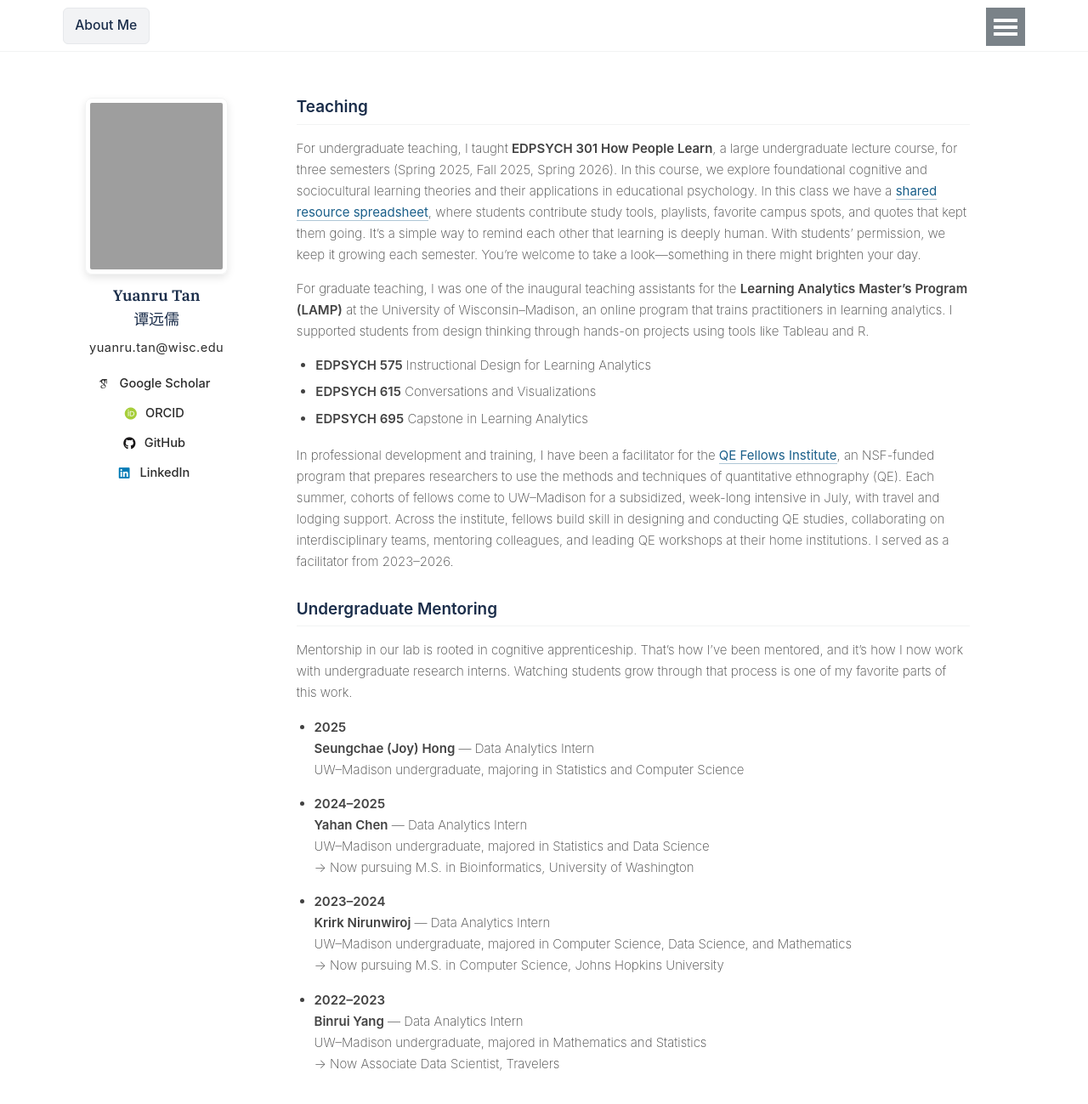
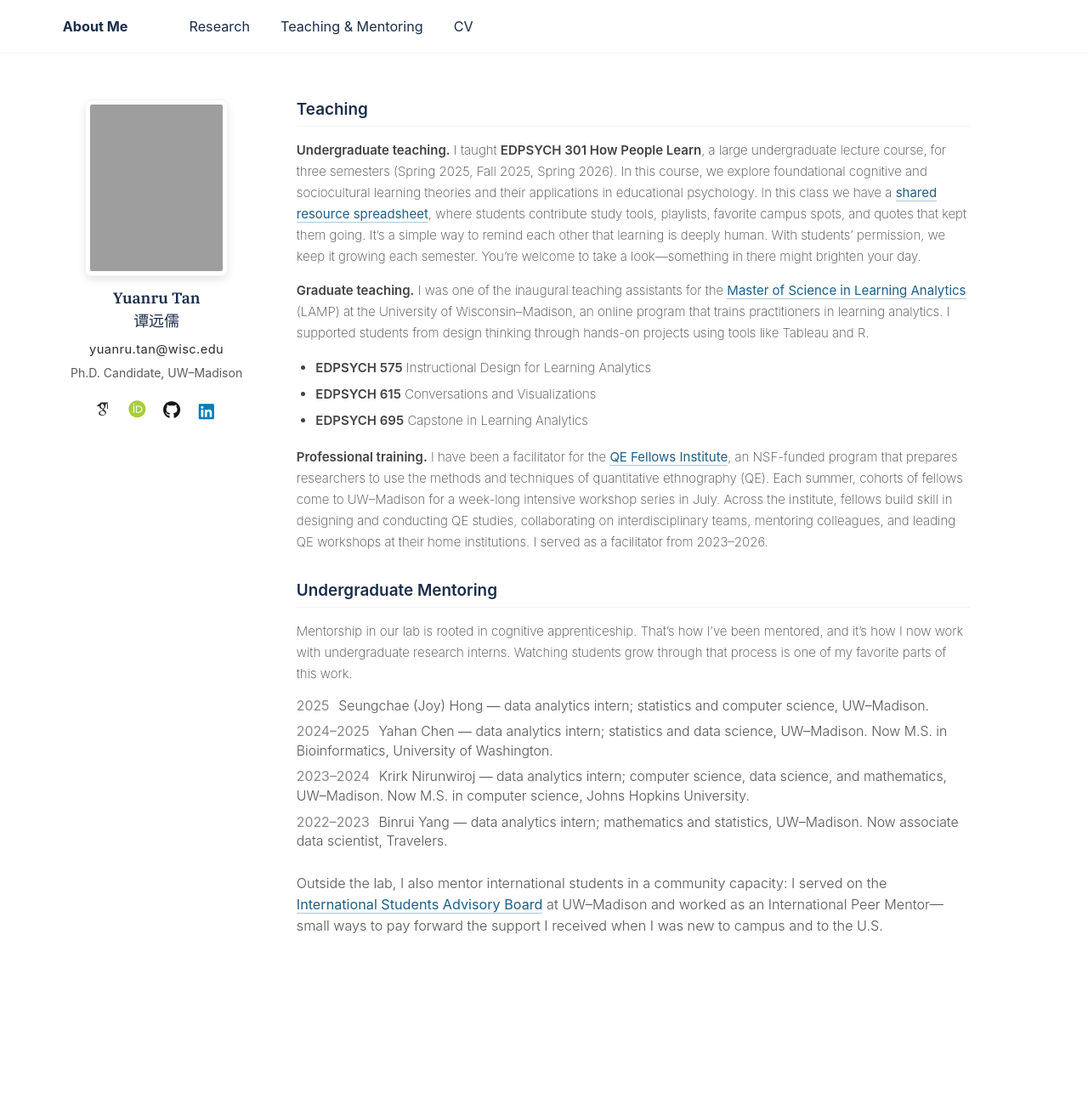
Before and after one commit to tanyuanru/tanyuanru.github.io, a Jekyll site: the page built from _pages/teaching.md, in a window 1280 px wide and 1400 px high. Shown: the top 1299 px of the window at 85% size. Built offline with Jekyll 4.4.1, drawn with Linux system fonts in a browser that asks for light colours; some web fonts are replaced; grey boxes are pictures that could not be loaded.

Commit message:
Update author profile with sidebar byline and improve accessibility of social media links. Refactor news section in 'about.md' to use a list format for better readability. Enhance teaching section in 'teaching.md' with clearer headings and links.

```diff
--- a/_config.yml
+++ b/_config.yml
@@ -35,6 +35,7 @@ author:
   # employer: CRCT
   # uri: https://www.crct.center/
   email: "yuanru.tan@wisc.edu"
+  sidebar_byline: "Ph.D. Candidate, UW–Madison"
 
   # Academic websites
   #academia:
--- a/_includes/author-profile.html
+++ b/_includes/author-profile.html
@@ -23,6 +23,9 @@
   {% endif %}
   {% if author.email %}
   <p class="author__sidebar-line author__sidebar-email">{{ author.email }}</p>
+  {% endif %}
+  {% if author.sidebar_byline %}
+  <p class="author__sidebar-line author__sidebar-byline">{{ author.sidebar_byline }}</p>
   {% endif %}
   {% if author.pronouns %}<p class="author__pronouns">{{ author.pronouns }}</p>{% endif %}
   {% if author.bio %}<p class="author__bio">{{ author.bio }}</p>{% endif %}
@@ -53,7 +56,7 @@
         <li><a href="{{ author.arxiv }}"><i class="ai ai-arxiv ai-fw icon-pad-right"></i>arXiv</a></li>
       {% endif %}
       {% if author.googlescholar %}
-        <li><a href="{{ author.googlescholar }}"><i class="ai ai-google-scholar ai-fw icon-pad-right" aria-hidden="true"></i>Google Scholar</a></li>
+        <li><a href="{{ author.googlescholar }}" aria-label="Google Scholar"><i class="ai ai-google-scholar ai-fw" aria-hidden="true"></i></a></li>
       {% endif %}
       {% if author.semantic %}
         <li><a href="{{ author.semantic }}"><i class="ai ai-semantic-scholar ai-fw icon-pad-right"></i>Semantic Scholar</a></li>
@@ -62,7 +65,7 @@
         <li><a href="{{ author.impactstory }}"><i class="ai ai-impactstory ai-fw icon-pad-right"></i>Impactstory</a></li>
       {% endif %}
       {% if author.orcid %}
-        <li><a href="{{ author.orcid }}"><i class="ai ai-orcid ai-fw icon-pad-right" aria-hidden="true"></i>ORCID</a></li>
+        <li><a href="{{ author.orcid }}" aria-label="ORCID"><i class="ai ai-orcid ai-fw" aria-hidden="true"></i></a></li>
       {% endif %}
       {% if author.pubmed %}
         <li><a href="{{ author.pubmed }}"><i class="ai ai-pubmed ai-fw icon-pad-right"></i>PubMed</a></li>
@@ -83,7 +86,7 @@
         <li><a href="https://dribbble.com/{{ author.dribbble }}"><i class="fab fa-fw fa-dribbble icon-pad-right" aria-hidden="true"></i>Dribbble</a></li>
       {% endif %}
       {% if author.github %}
-        <li><a href="https://github.com/{{ author.github }}"><i class="fab fa-fw fa-github icon-pad-right" aria-hidden="true"></i>GitHub</a></li>
+        <li><a href="https://github.com/{{ author.github }}" aria-label="GitHub"><i class="fab fa-fw fa-github" aria-hidden="true"></i></a></li>
       {% endif %}
       {% if author.kaggle %}
         <li><a href="https://kaggle.com/{{ author.kaggle }}"><i class="fab fa-fw fa-kaggle icon-pad-right" aria-hidden="true"></i>Kaggle</a></li>
@@ -92,7 +95,7 @@
         <li><a href="https://www.stackoverflow.com/users/{{ author.stackoverflow }}"><i class="fab fa-fw fa-stack-overflow icon-pad-right" aria-hidden="true"></i>Stackoverflow</a></li>
       {% endif %}
       {% if author.linkedin %}
-        <li><a href="https://www.linkedin.com/in/{{ author.linkedin }}"><i class="fab fa-fw fa-linkedin icon-pad-right" aria-hidden="true"></i>LinkedIn</a></li>
+        <li><a href="https://www.linkedin.com/in/{{ author.linkedin }}" aria-label="LinkedIn"><i class="fab fa-fw fa-linkedin" aria-hidden="true"></i></a></li>
       {% endif %}
       {% if author.zhihu %}
         <li><a href="https://www.zhihu.com/people/{{ author.zhihu }}"><i class="fab fa-fw fa-zhihu icon-pad-right" aria-hidden="true"></i>Zhihu</a></li>
--- a/_pages/teaching.md
+++ b/_pages/teaching.md
@@ -11,9 +11,9 @@ author_profile: true
 
 <h2>Teaching</h2>
 
-<p>For undergraduate teaching, I taught <strong>EDPSYCH 301 How People Learn</strong>, a large undergraduate lecture course, for three semesters (Spring 2025, Fall 2025, Spring 2026). In this course, we explore foundational cognitive and sociocultural learning theories and their applications in educational psychology. In this class we have a <a href="https://docs.google.com/spreadsheets/d/1kuxEOxmBrjQ17s2QKsQpeB_zjSFWkTfxCUxl_NLQfwo/edit?gid=0#gid=0" target="_blank" rel="noopener noreferrer">shared resource spreadsheet</a>, where students contribute study tools, playlists, favorite campus spots, and quotes that kept them going. It’s a simple way to remind each other that learning is deeply human. With students’ permission, we keep it growing each semester. You’re welcome to take a look—something in there might brighten your day.</p>
+<p><strong>Undergraduate teaching.</strong> I taught <strong>EDPSYCH 301 How People Learn</strong>, a large undergraduate lecture course, for three semesters (Spring 2025, Fall 2025, Spring 2026). In this course, we explore foundational cognitive and sociocultural learning theories and their applications in educational psychology. In this class we have a <a href="https://docs.google.com/spreadsheets/d/1kuxEOxmBrjQ17s2QKsQpeB_zjSFWkTfxCUxl_NLQfwo/edit?gid=0#gid=0" target="_blank" rel="noopener noreferrer">shared resource spreadsheet</a>, where students contribute study tools, playlists, favorite campus spots, and quotes that kept them going. It’s a simple way to remind each other that learning is deeply human. With students’ permission, we keep it growing each semester. You’re welcome to take a look—something in there might brighten your day.</p>
 
-<p>For graduate teaching, I was one of the inaugural teaching assistants for the <strong>Learning Analytics Master’s Program (LAMP)</strong> at the University of Wisconsin–Madison, an online program that trains practitioners in learning analytics. I supported students from design thinking through hands-on projects using tools like Tableau and R.</p>
+<p><strong>Graduate teaching.</strong> I was one of the inaugural teaching assistants for the <a href="https://learninganalytics.education.wisc.edu/" target="_blank" rel="noopener noreferrer">Master of Science in Learning Analytics</a> (LAMP) at the University of Wisconsin–Madison, an online program that trains practitioners in learning analytics. I supported students from design thinking through hands-on projects using tools like Tableau and R.</p>
 
 <ul class="teaching-course-list">
   <li><strong>EDPSYCH 575</strong> Instructional Design for Learning Analytics</li>
@@ -21,36 +21,19 @@ author_profile: true
   <li><strong>EDPSYCH 695</strong> Capstone in Learning Analytics</li>
 </ul>
 
-<p>In professional development and training, I have been a facilitator for the <a href="https://www.qefellows.org/program/" target="_blank" rel="noopener noreferrer">QE Fellows Institute</a>, an NSF-funded program that prepares researchers to use the methods and techniques of quantitative ethnography (QE). Each summer, cohorts of fellows come to UW–Madison for a subsidized, week-long intensive in July, with travel and lodging support. Across the institute, fellows build skill in designing and conducting QE studies, collaborating on interdisciplinary teams, mentoring colleagues, and leading QE workshops at their home institutions. I served as a facilitator from 2023–2026.</p>
+<p><strong>Professional training.</strong> I have been a facilitator for the <a href="https://www.qefellows.org/program/" target="_blank" rel="noopener noreferrer">QE Fellows Institute</a>, an NSF-funded program that prepares researchers to use the methods and techniques of quantitative ethnography (QE). Each summer, cohorts of fellows come to UW–Madison for a week-long intensive workshop series in July. Across the institute, fellows build skill in designing and conducting QE studies, collaborating on interdisciplinary teams, mentoring colleagues, and leading QE workshops at their home institutions. I served as a facilitator from 2023–2026.</p>
 
 <h2>Undergraduate Mentoring</h2>
 
 <p>Mentorship in our lab is rooted in cognitive apprenticeship. That’s how I’ve been mentored, and it’s how I now work with undergraduate research interns. Watching students grow through that process is one of my favorite parts of this work.</p>
 
-<ul class="teaching-mentees">
-  <li>
-    <p><strong>2025</strong><br>
-    <strong>Seungchae (Joy) Hong</strong> — Data Analytics Intern<br>
-    UW–Madison undergraduate, majoring in Statistics and Computer Science</p>
-  </li>
-  <li>
-    <p><strong>2024–2025</strong><br>
-    <strong>Yahan Chen</strong> — Data Analytics Intern<br>
-    UW–Madison undergraduate, majored in Statistics and Data Science<br>
-    → Now pursuing M.S. in Bioinformatics, University of Washington</p>
-  </li>
-  <li>
-    <p><strong>2023–2024</strong><br>
-    <strong>Krirk Nirunwiroj</strong> — Data Analytics Intern<br>
-    UW–Madison undergraduate, majored in Computer Science, Data Science, and Mathematics<br>
-    → Now pursuing M.S. in Computer Science, Johns Hopkins University</p>
-  </li>
-  <li>
-    <p><strong>2022–2023</strong><br>
-    <strong>Binrui Yang</strong> — Data Analytics Intern<br>
-    UW–Madison undergraduate, majored in Mathematics and Statistics<br>
-    → Now Associate Data Scientist, Travelers</p>
-  </li>
+<ul class="teaching-mentees teaching-mentees--subtle">
+  <li><span class="mentee-period">2025</span> Seungchae (Joy) Hong — data analytics intern; statistics and computer science, UW–Madison.</li>
+  <li><span class="mentee-period">2024–2025</span> Yahan Chen — data analytics intern; statistics and data science, UW–Madison. Now M.S. in Bioinformatics, University of Washington.</li>
+  <li><span class="mentee-period">2023–2024</span> Krirk Nirunwiroj — data analytics intern; computer science, data science, and mathematics, UW–Madison. Now M.S. in computer science, Johns Hopkins University.</li>
+  <li><span class="mentee-period">2022–2023</span> Binrui Yang — data analytics intern; mathematics and statistics, UW–Madison. Now associate data scientist, Travelers.</li>
 </ul>
 
+<p class="teaching-community">Outside the lab, I also mentor international students in a community capacity: I served on the <a href="https://iss.wisc.edu/staff/tan-yuanru/" target="_blank" rel="noopener noreferrer">International Students Advisory Board</a> at UW–Madison and worked as an International Peer Mentor—small ways to pay forward the support I received when I was new to campus and to the U.S.</p>
+
 </div>
--- a/assets/css/main.scss
+++ b/assets/css/main.scss
@@ -107,45 +107,12 @@ h1, h2, h3, h4, h5, h6 {
   color: var(--site-navy-mid) !important;
 }
 
-/* Masthead: pill-style nav buttons (readable, actionable) */
-.greedy-nav .visible-links {
-  display: flex !important;
-  flex-wrap: wrap;
-  align-items: center;
-  gap: 0.4rem 0.55rem;
+/* Masthead: slightly smaller nav text (default greedy-nav layout preserved) */
+#site-nav.greedy-nav .visible-links a {
+  font-size: 0.9rem !important;
 }
 
-.greedy-nav .visible-links li {
-  display: inline-block !important;
-  vertical-align: middle;
-}
-
-.greedy-nav .visible-links li a {
-  display: inline-block !important;
-  margin: 0 !important;
-  padding: 0.4rem 0.75rem !important;
-  border-radius: 6px;
-  background: #f2f3f5 !important;
-  border: 1px solid #e6e8eb !important;
-  color: var(--site-navy) !important;
-  font-size: 0.875rem !important;
-  font-weight: 500 !important;
-  text-decoration: none !important;
-  transition: background 0.15s ease, border-color 0.15s ease, color 0.15s ease;
-}
-
-.greedy-nav .visible-links li a::before {
-  display: none !important;
-  content: none !important;
-}
-
-.greedy-nav .visible-links li a:hover {
-  background: #eaecef !important;
-  border-color: #dde0e5 !important;
-  color: var(--site-navy-mid) !important;
-}
-
-/* Masthead: navy site title + nav (fallback; buttons above override) */
+/* Masthead: navy site title + nav */
 .masthead__inner-wrap a {
   color: var(--site-navy) !important;
 }
@@ -232,14 +199,23 @@ h1, h2, h3, h4, h5, h6 {
   letter-spacing: 0.03em !important;
 }
 
-/* Social links: label + icon, stacked vertically and centered under email */
+.sidebar .author__sidebar-byline {
+  text-align: center !important;
+  margin: 0 0 0.45rem !important;
+  font-size: 0.78rem !important;
+  line-height: 1.35 !important;
+  color: var(--site-body-muted) !important;
+  font-weight: 400 !important;
+}
+
+/* Social links: icon-only, centered row */
 .sidebar .author__urls.social-icons {
   display: flex !important;
-  flex-direction: column !important;
-  flex-wrap: nowrap !important;
+  flex-direction: row !important;
+  flex-wrap: wrap !important;
   align-items: center !important;
-  justify-content: flex-start !important;
-  gap: 0.35rem !important;
+  justify-content: center !important;
+  gap: 0.45rem 0.55rem !important;
   list-style: none !important;
   padding-left: 0 !important;
   margin: 0.65rem 0 0 !important;
@@ -248,8 +224,7 @@ h1, h2, h3, h4, h5, h6 {
 .sidebar .author__urls.social-icons li {
   margin: 0 !important;
   padding: 0 !important;
-  width: 100%;
-  max-width: 12.5rem;
+  width: auto;
   text-align: center !important;
 }
 
@@ -257,15 +232,10 @@ h1, h2, h3, h4, h5, h6 {
   display: inline-flex !important;
   align-items: center;
   justify-content: center;
-  gap: 0.35rem;
-  font-size: 0.8125rem !important;
-  line-height: 1.35 !important;
-  font-weight: 500 !important;
-  min-height: auto !important;
-}
-
-.sidebar .author__urls.social-icons a .icon-pad-right {
-  margin-right: 0 !important;
+  font-size: 1.15rem !important;
+  line-height: 1 !important;
+  min-width: 1.5rem;
+  min-height: 1.5rem;
 }
 
 .sidebar p,
@@ -482,6 +452,34 @@ html[data-theme="dark"] {
   margin: 0 !important;
 }
 
+.teaching-mentees--subtle {
+  list-style: none !important;
+  padding-left: 0 !important;
+  margin: 0.45rem 0 0 !important;
+}
+
+.teaching-mentees--subtle li {
+  margin-bottom: 0.4rem !important;
+  font-size: 0.88rem !important;
+  line-height: 1.45 !important;
+  color: #555 !important;
+  font-weight: 300 !important;
+}
+
+.archive .home-landing.teaching-page .mentee-period {
+  color: #888;
+  margin-right: 0.35rem;
+  font-weight: 400;
+}
+
+.archive .home-landing.teaching-page .teaching-community {
+  margin-top: 1.35rem !important;
+  font-size: 0.9rem !important;
+  line-height: 1.55 !important;
+  color: #555 !important;
+  font-weight: 300 !important;
+}
+
 /* Welcoming opener */
 .home-open,
 .home-intro {
@@ -653,31 +651,35 @@ html[data-theme="dark"] {
   margin-top: 1.65rem;
 }
 
-.page__content .home-landing .home-news-table {
-  width: 100%;
-  border-collapse: collapse;
-  font-size: 0.93em;
-  line-height: 23px;
+/* News: simple list, low-key (no table) */
+.page__content .home-landing .home-news-list {
+  margin: 0.35rem 0 0;
+  padding: 0;
+  list-style: none;
+  font-size: 0.88rem;
+  line-height: 1.45;
+  color: #555;
 }
 
-.page__content .home-landing .home-news-table th,
-.page__content .home-landing .home-news-table td {
-  text-align: left;
-  vertical-align: top;
-  padding: 0.5rem 0.65rem 0.5rem 0;
-  border-bottom: 1px solid rgba(0, 0, 0, 0.06);
+.page__content .home-landing .home-news-list li {
+  margin: 0 0 0.4rem;
+  padding: 0;
+  font-weight: 200;
 }
 
-.page__content .home-landing .home-news-table th {
-  width: 6.5rem;
-  color: #666;
-  font-weight: 500;
-  white-space: nowrap;
+.page__content .home-landing .home-news-list li:last-child {
+  margin-bottom: 0;
 }
 
-.page__content .home-landing .home-news-table tr:last-child th,
-.page__content .home-landing .home-news-table tr:last-child td {
-  border-bottom: none;
+.page__content .home-landing .home-news-list .home-news-date {
+  display: inline;
+  font-weight: 400;
+  color: #888;
+  margin-right: 0.35rem;
+}
+
+.page__content .home-landing .home-news-list a {
+  font-weight: 400;
 }
 
 .page__content .home-landing .home-pub-card {
```
Also changed, not shown: _pages/about.md (+5 -10 lines).
